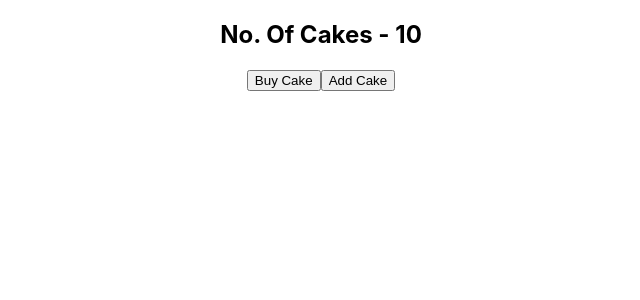
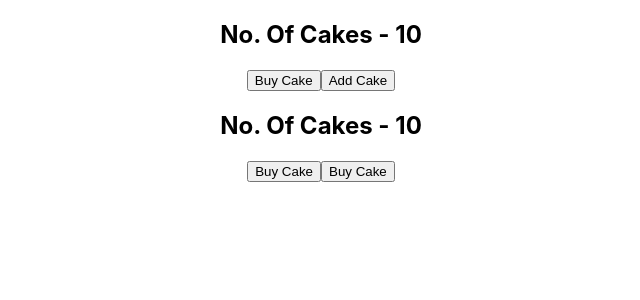
Before and after one commit to MohamedAnwarAlhamed/ReactJSRedux, a React (Create React App) app in the folder my_app/: page / in a window 1280 px wide. Shown: the top 300 px of the page, without its empty margins (319-959 px from the left). Built offline with nearby package versions, Linux system fonts and the light colour scheme.

Commit message:
React Redux5

```diff
--- a/my_app/src/App.js
+++ b/my_app/src/App.js
@@ -1,11 +1,13 @@
 import logo from './logo.svg';
 import './App.css';
 import CAKECONTAINER from './components/CakeContainer';
+import HOOKSCAKECONTAINER from './components/HooksCakeContainer';
 
 function App() {
   return (
     <div className="App">
       <CAKECONTAINER />
+      <HOOKSCAKECONTAINER/>
     </div>
   );
 }
--- /dev/null
+++ b/my_app/src/components/HooksCakeContainer.js
@@ -0,0 +1,18 @@
+import { useSelector, useDispatch } from "react-redux";
+import { buyCake, addCake } from "../redux/cake/cakeAction";
+
+const HOOKSCAKECONTAINER = () => {
+  const numOfCakes = useSelector((state) => state.numOfCakes);
+  const dispatch = useDispatch();
+  return (
+    <div>
+      <div>
+        <h2>No. Of Cakes - {numOfCakes}</h2>
+        <button onClick={() => dispatch(buyCake())}>Buy Cake</button>
+        <button onClick={() => dispatch(addCake())}>Buy Cake</button>
+      </div>
+    </div>
+  );
+};
+
+export default HOOKSCAKECONTAINER
```
